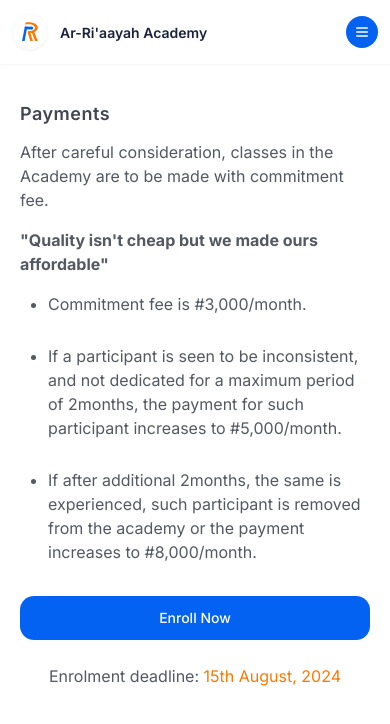
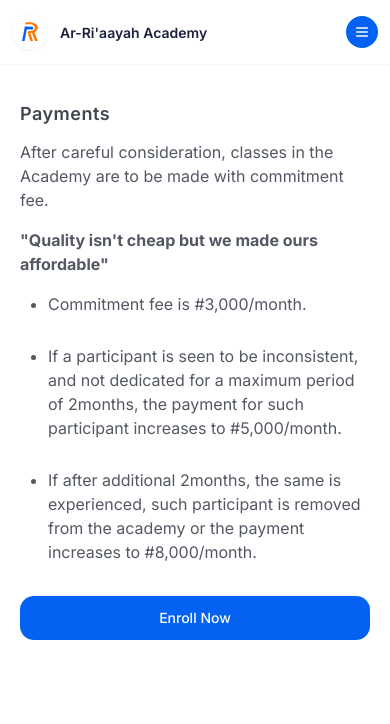
Before and after one commit to AjokeCode/About-Arriaayah, a Next.js app: page /payment in a window 390 px wide. Shown: the top 724 px of the page. Built offline with nearby package versions, Linux system fonts and the light colour scheme.

Commit message:
removed the enrollment deadline day

```diff
--- a/app/components/welcome/Footer.tsx
+++ b/app/components/welcome/Footer.tsx
@@ -10,9 +10,9 @@
         Enroll Now
       </Link>
       </div>
-      <p className="text-[1rem] font-[400] text-[#535862] text-center md:hidden">
+      {/* <p className="text-[1rem] font-[400] text-[#535862] text-center md:hidden">
         Enrolment deadline: <span className= "text-[#FF7800]">15th August, 2024</span>
-      </p>
+      </p> */}
       </div>
 
   )
```
